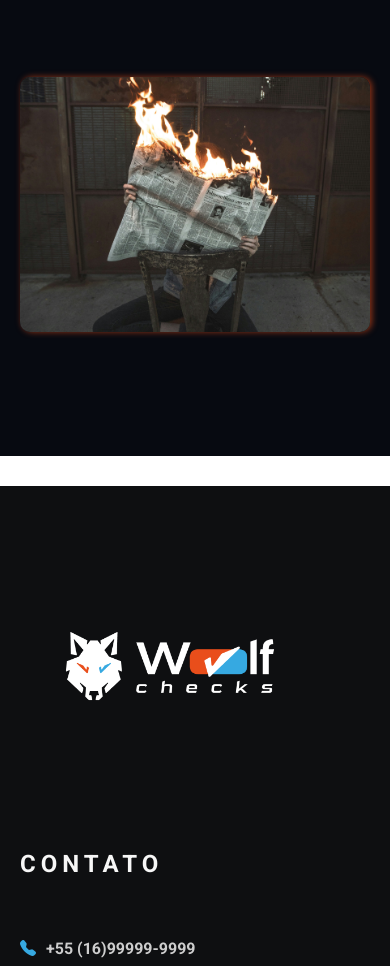
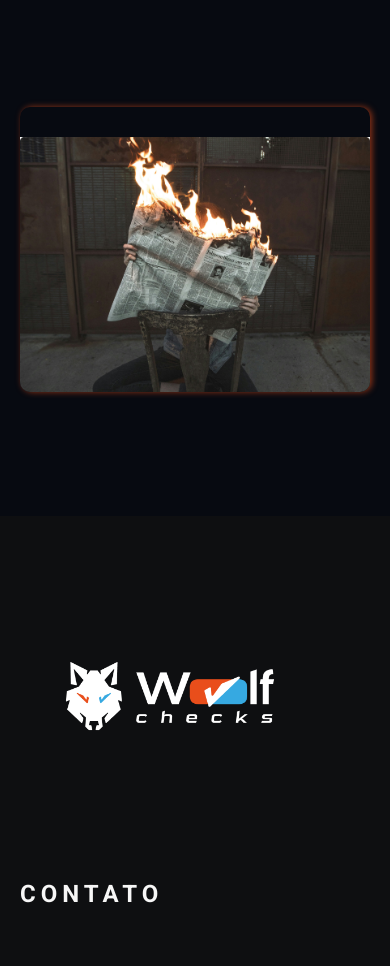
Before and after one commit to BrunoConceica0/Wolf-Checks, a plain HTML site: page fake-news.html in a window 390 px wide. Shown: the part 1466-2432 px from the top of the page. Drawn offline with nearby package versions, Linux system fonts and the light colour scheme.

Commit message:
consertando espacamento

```diff
--- a/css/fake-news/fake-new.css
+++ b/css/fake-news/fake-new.css
@@ -84,7 +84,7 @@
 }
 @media (max-width: 600px) {
   .fake-news-img img {
-    margin-top: 30px;
+    padding-top: 30px;
   }
 }
 .fake-news-accordion dt.active::after {
--- a/css/global/copy-rigth.css
+++ b/css/global/copy-rigth.css
@@ -53,7 +53,7 @@
   .rodape-informacao h3,
   .rodape h3,
   .rodape {
-    margin-top: 30px;
+    padding-top: 30px;
   }
   .rodape-copy-rigth {
     align-items: start;
```
